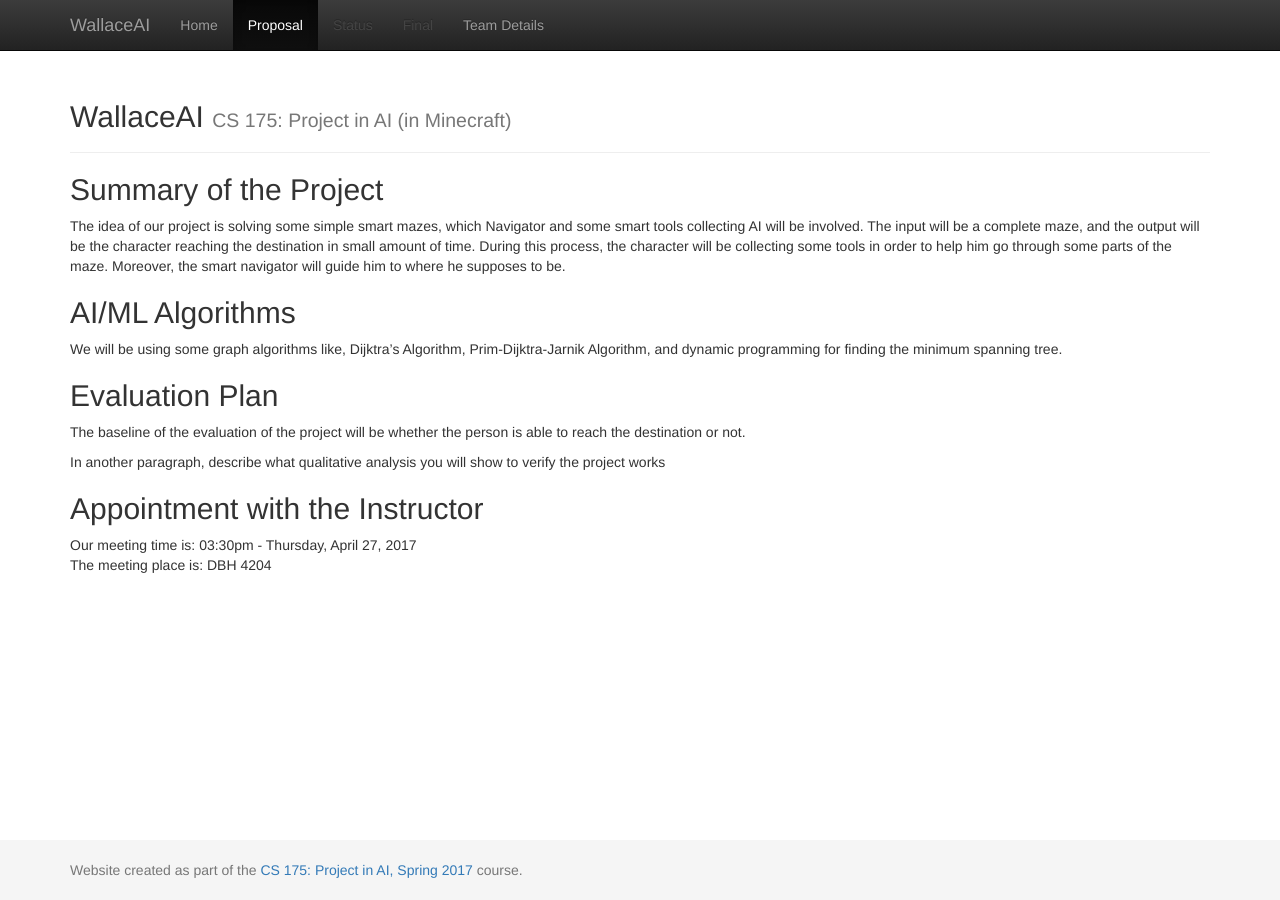
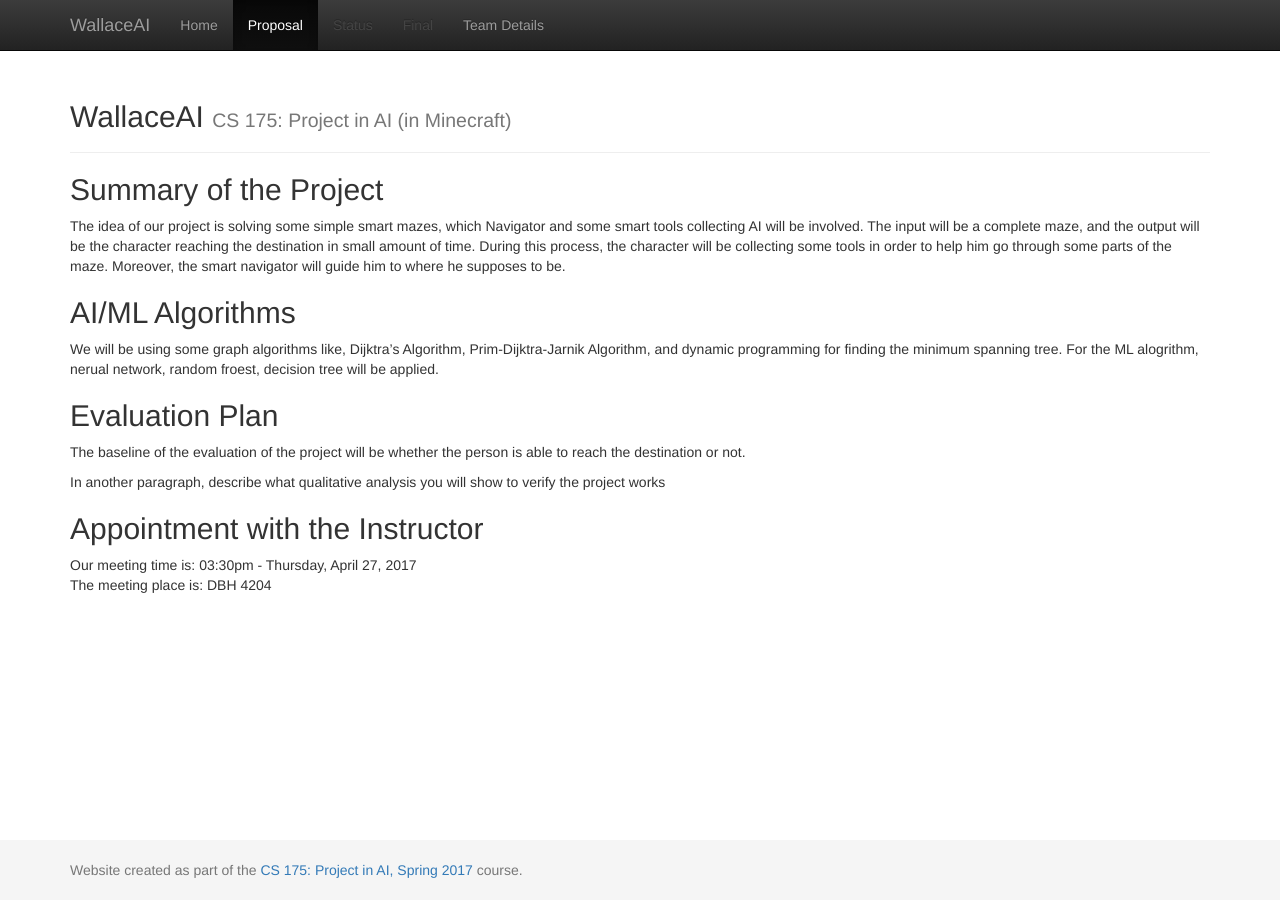
Before and after one commit to rl3740/WallaceAI, a Jekyll site: the page built from docs/proposal.md, in a window 1280 px wide. Built offline with Jekyll 4.4.1, drawn with Linux system fonts in a browser that asks for light colours.

Commit message:
Update proposal.md

```diff
--- a/docs/proposal.md
+++ b/docs/proposal.md
@@ -9,7 +9,7 @@ The idea of our project is solving some simple smart mazes, which Navigator and
 
 ## AI/ML Algorithms
 
-We will be using some graph algorithms like, Dijktra's Algorithm, Prim-Dijktra-Jarnik Algorithm, and dynamic programming for finding the minimum spanning tree.
+We will be using some graph algorithms like, Dijktra's Algorithm, Prim-Dijktra-Jarnik Algorithm, and dynamic programming for finding the minimum spanning tree. For the ML alogrithm, nerual network, random froest, decision tree will be applied.
 
 ## Evaluation Plan
 
```
